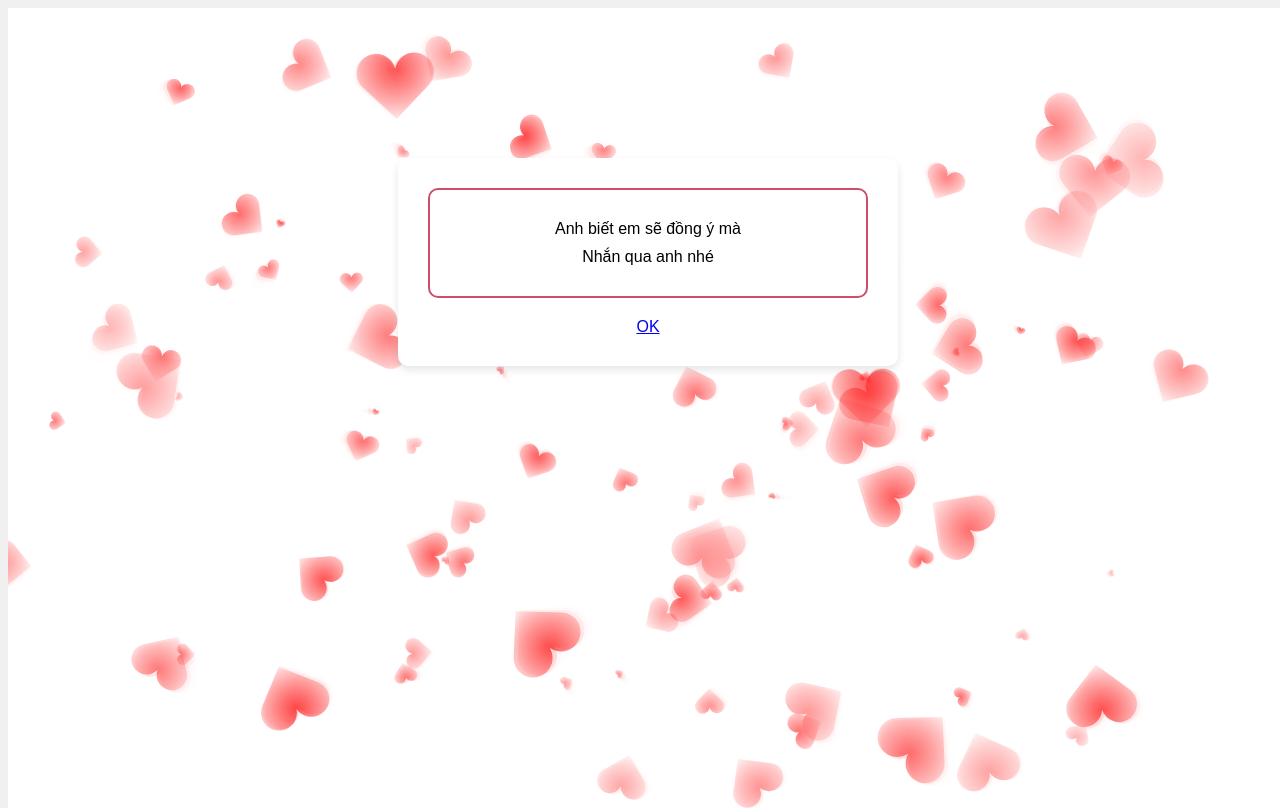
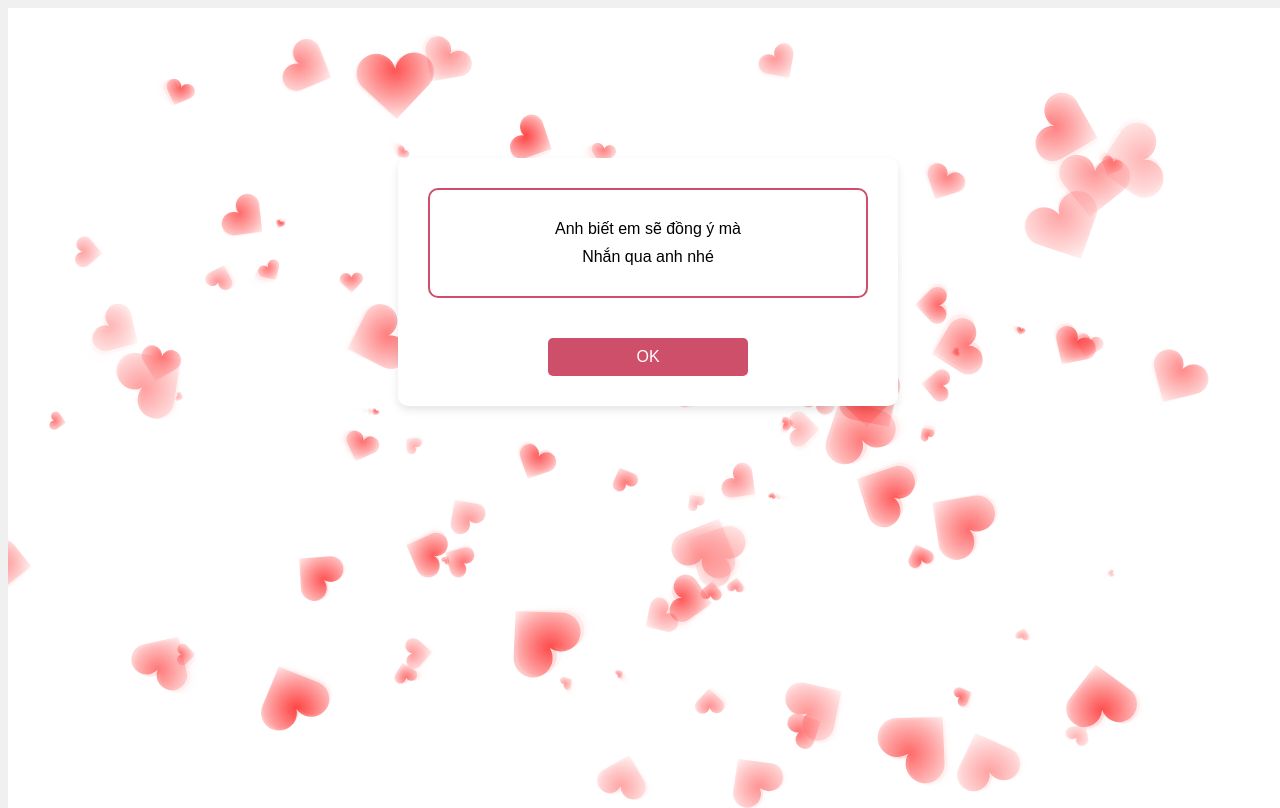
Before and after one commit to Buibiendzai/buibien.github.io, a plain HTML site: page messenger.html in a window 1280 px wide. Drawn offline with Linux system fonts and the light colour scheme; animation ran at ten frames a second.

Commit message:
Update messenger.html

```diff
--- a/messenger.html
+++ b/messenger.html
@@ -101,7 +101,7 @@
             <p id="line2"></p>
             <p id="line3"></p>
         </div>
-        <a href="https://m.me/Buibien09xD class="button" target="_blank" aria-label="Chuyển qua Facebook Messenger để nhắn tin">OK</a>
+        <a href="https://m.me/Buibien09xD"class="button" target="_blank" aria-label="Chuyển qua Facebook Messenger để nhắn tin">OK</a>
     </div>
 
     <script src="./script.js"></script>
```
